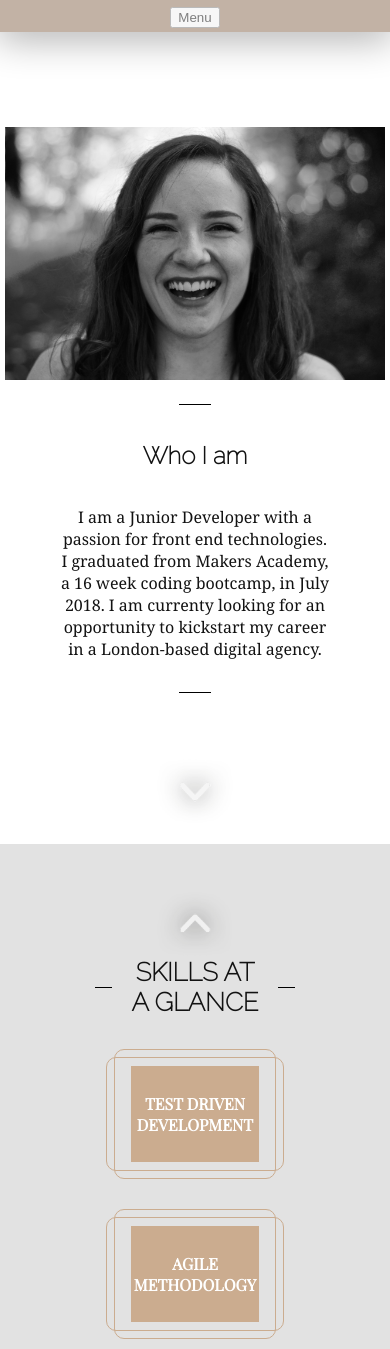
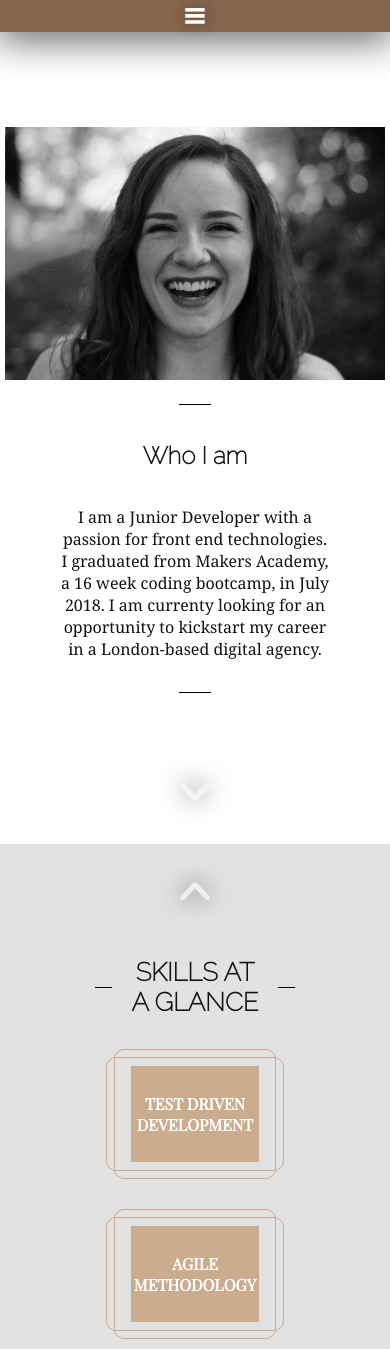
Before and after one commit to Slambermont/my-website, a React (Create React App) app: page / in a window 390 px wide. Shown: the top 1349 px of the page. Built offline with nearby package versions, Linux system fonts and the light colour scheme.

Commit message:
mobile layout details - add tech to navbar

```diff
--- a/src/components/menu.jsx
+++ b/src/components/menu.jsx
@@ -35,16 +35,16 @@ class Menu extends Component {
 
   render() {
     return (
-      <div>
-        <button onClick={this.showMenu}>Menu</button>
+      <div className='menu-container'>
+        <img src='menu-icon.png' onClick={this.showMenu} />
 
       {
         this.state.showMenu
           ? (
             <div className="menu">
+              <a onClick={() => this.scrollToPage('.about-page')}>A B O U T</a>
+              <a onClick={() => this.scrollToPage('.skills-page')}>S K I L L S</a>
               <a onClick={() => this.scrollToPage('.contact-page')}>C O N T A C T</a>
-              <a onClick={() => this.scrollToPage('.skills-page')}>S K I L L S</a>
-              <a onClick={() => this.scrollToPage('.about-page')}>A B O U T</a>
             </div>
           )
           : (
--- a/src/components/navBar.jsx
+++ b/src/components/navBar.jsx
@@ -20,6 +20,7 @@ class NavBar extends Component {
         <div className='wow fadeIn decorative-line'></div>
         <nav className='wow jackInTheBox' data-wow-delay='500ms'>
           <a onClick={() => this.scrollToPage('.contact-page')}>C O N T A C T</a>
+          <a onClick={() => this.scrollToPage('.technologies-page')}>T E C H</a>
           <a onClick={() => this.scrollToPage('.skills-page')}>S K I L L S</a>
           <a onClick={() => this.scrollToPage('.about-page')}>A B O U T</a>
         </nav>
--- a/src/css/components/header.css
+++ b/src/css/components/header.css
@@ -12,7 +12,7 @@ header {
   -moz-box-shadow: 0px 4px 38px 3px rgba(0,0,0,0.65);
   box-shadow: 0px 4px 38px 3px rgba(0,0,0,0.65);
   width: 100%;
-  z-index: 10;
+  z-index: 100;
 }
 
 header h1 {
@@ -36,6 +36,7 @@ header span {
 @media only screen and (max-width: 680px) {
   header {
     height: 2rem;
+    opacity: 1;
   }
 
   header h1 {
--- a/src/css/components/menu.css
+++ b/src/css/components/menu.css
@@ -1,3 +1,24 @@
 img {
   height: 3rem;
 }
+
+.menu {
+  background-color: white;
+  color: black;
+  display: flex;
+  flex-direction: column;
+  margin-top: 2.5rem;
+  position: absolute;
+  width: 100%;
+}
+
+.menu a {
+  margin: 1rem;
+  text-align: center;
+}
+
+.menu-container {
+  display: flex;
+  width: 100%;
+  justify-content: center;
+}
--- a/src/css/components/nav_bar.css
+++ b/src/css/components/nav_bar.css
@@ -26,5 +26,7 @@
 }
 
 @media only screen and (max-width: 1024px) {
-
+  .nav-bar {
+    display: none;
+  }
 }
--- a/src/css/components/scroll.css
+++ b/src/css/components/scroll.css
@@ -20,3 +20,9 @@
   animation-duration: 3s;
   animation-iteration-count: infinite;
 }
+
+@media only screen and (max-width: 680px) {
+  .scrollToPrevious-button {
+    top: 1rem;
+  }
+}
--- a/src/css/pages/about.css
+++ b/src/css/pages/about.css
@@ -89,7 +89,7 @@
     height: 30%;
     position: static;
     width: auto;
-    z-index: 100;
+    z-index: 2;
   }
 }
 
```
